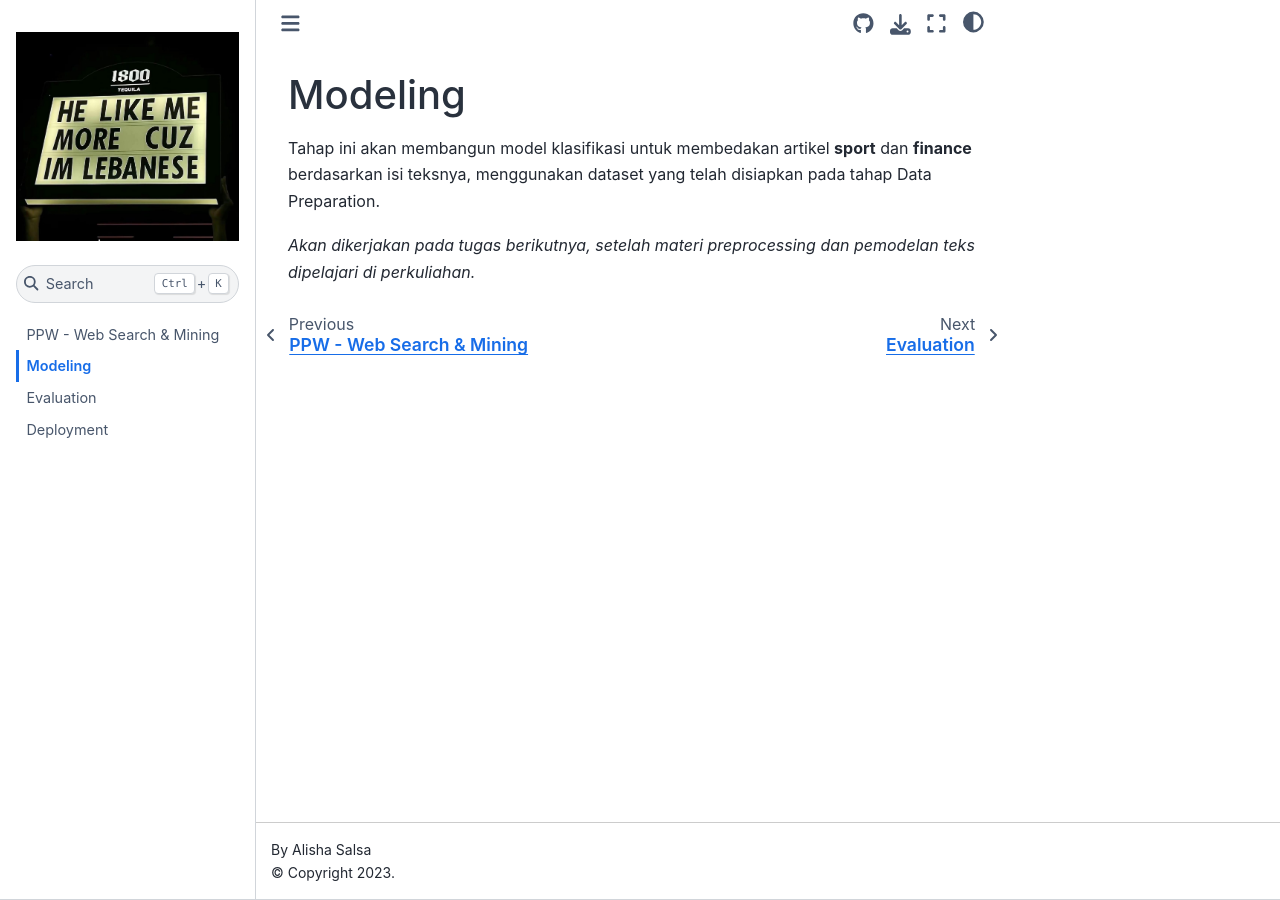
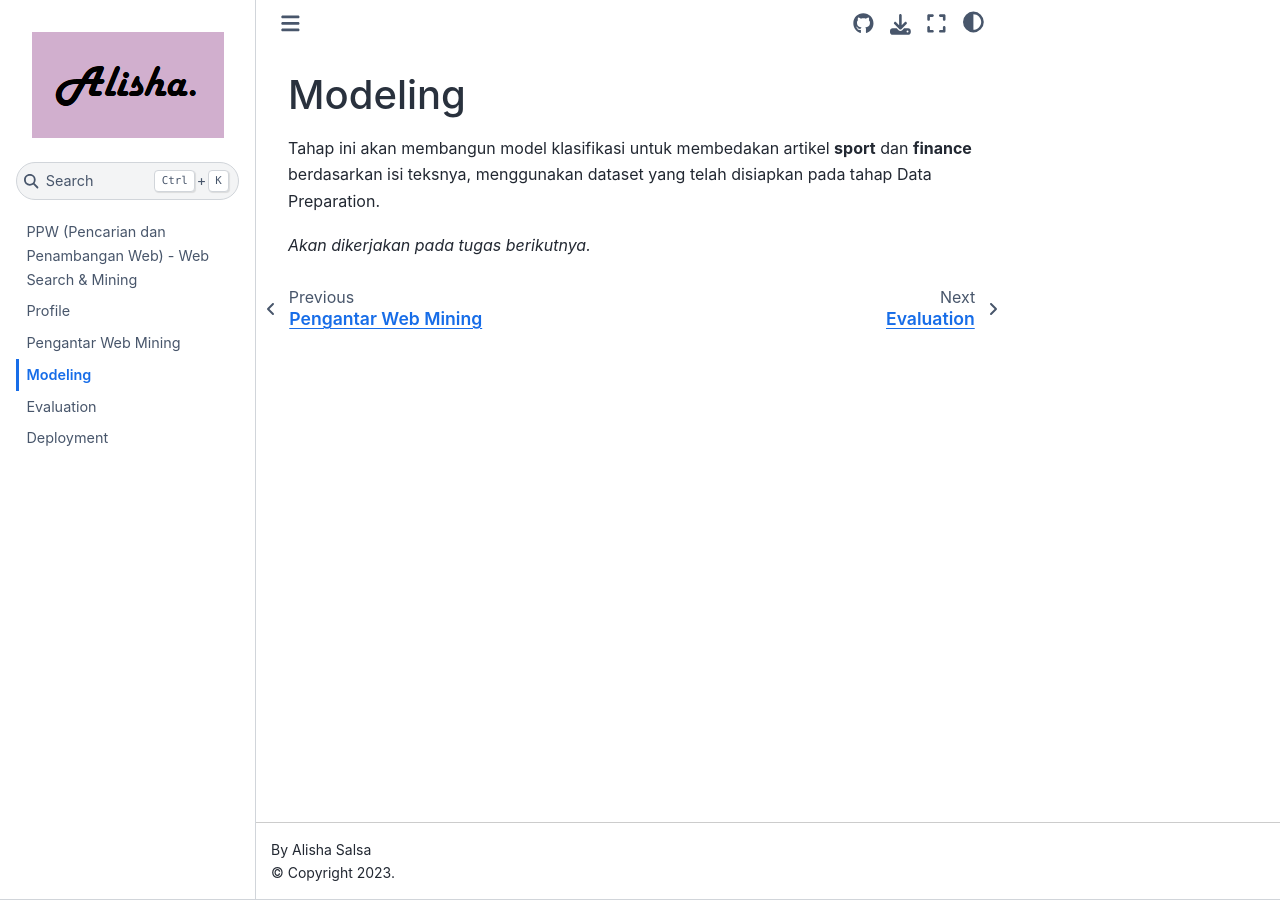
Before and after one commit to alishasalsa/ppw, a Jupyter Book: the page built from CRISP-DM/Modeling.md, in a window 1280 px wide. Built offline with Jupyter Book 1.0.4 settings and Sphinx 7.4.7 and the Sphinx Book theme 1.1.4, drawn with Linux system fonts in a browser that asks for light colours; pages that are not in the unit, such as notebooks, are missing from menus.

Commit message:
Update data preprocessing

```diff
--- a/CRISP-DM/Modeling.md
+++ b/CRISP-DM/Modeling.md
@@ -2,4 +2,4 @@
 
 Tahap ini akan membangun model klasifikasi untuk membedakan artikel **sport** dan **finance** berdasarkan isi teksnya, menggunakan dataset yang telah disiapkan pada tahap Data Preparation.
 
-*Akan dikerjakan pada tugas berikutnya, setelah materi preprocessing dan pemodelan teks dipelajari di perkuliahan.*
+*Akan dikerjakan pada tugas berikutnya.*
--- a/_config.yml
+++ b/_config.yml
@@ -1,12 +1,12 @@
 title: PPW - Web Search & Mining
 author: Alisha Salsa
-logo: "logo.jpeg"
+logo: "logo.1.png"
 
 execute:
   execute_notebooks: "off"
 
 repository:
-  url: https://github.com/haninhammoud01/ppw
+  url: https://github.com/alishasalsa/ppw
   branch: main
 
 html:
--- a/_toc.yml
+++ b/_toc.yml
@@ -1,12 +1,18 @@
 format: jb-book
 root: intro
 chapters:
+  - file: profile
+    title: Profile
+  - file: pengantar
+    title: Pengantar Web Mining
   - file: CRISP-DM/Business
     title: Business Understanding
   - file: CRISP-DM/EDA
     title: Data Understanding
   - file: CRISP-DM/Input
     title: Data Preparation
+  - file: CRISP-DM/preprocessing
+    title: Data Prepocessing
   - file: CRISP-DM/Modeling
     title: Modeling
   - file: CRISP-DM/Output
```
Also changed, not shown: intro.md (+9 -5 lines), pengantar.md (added, +20 -0 lines), profile.md (added, +6 -0 lines), logo.1.png (added), logo.jpeg (deleted), 9 other files.
